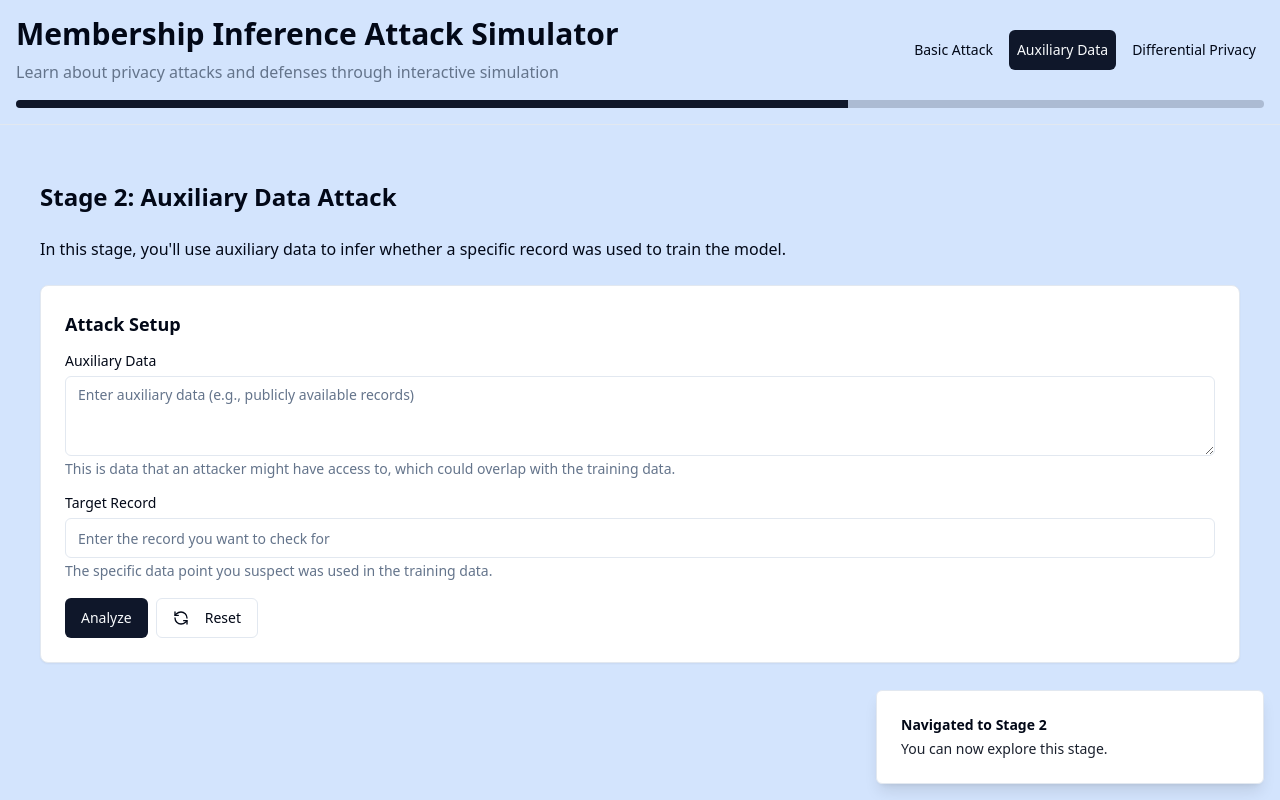
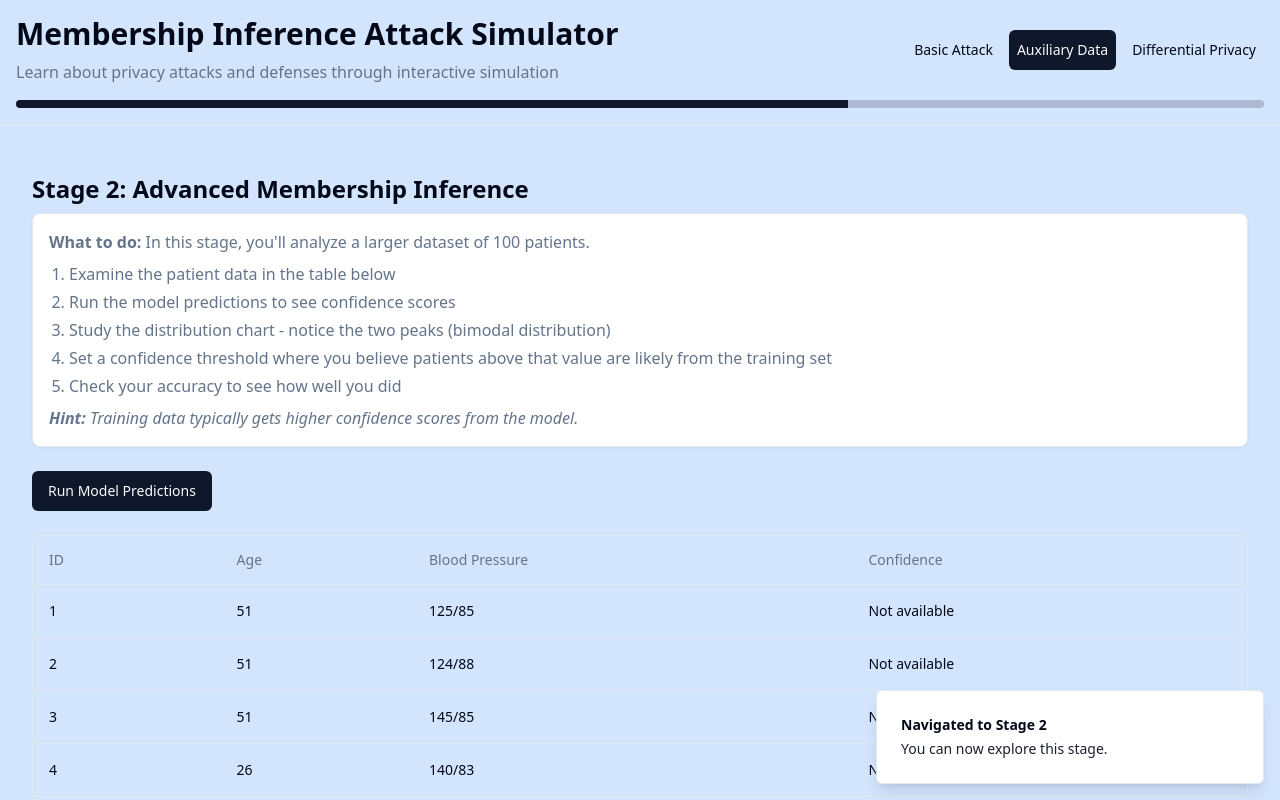
Before and after one commit to andrew-medrano/privacy-attack-explorer, a React (Vite) app: page /simulator in a window 1280 px wide. Both pictures are taken after a click on the button "Auxiliary Data". Shown: the top 800 px of the page. Built offline with nearby package versions, Linux system fonts and the light colour scheme.

Commit message:
Reverted to commit 055605c2da98392fbda74b9dc74f449b11af2534

```diff
--- a/src/components/stages/StageTwo.tsx
+++ b/src/components/stages/StageTwo.tsx
@@ -1,108 +1,255 @@
-import React, { useState } from 'react';
+import React, { useState, useMemo } from 'react';
 import { Card } from "@/components/ui/card";
 import { Button } from "@/components/ui/button";
-import { Input } from "@/components/ui/input";
-import { Textarea } from "@/components/ui/textarea";
-import { Badge } from "@/components/ui/badge";
-import { ArrowRight, RefreshCcw } from 'lucide-react';
+import { Slider } from "@/components/ui/slider";
+import { ScrollArea } from "@/components/ui/scroll-area";
+import { Table, TableBody, TableCell, TableHead, TableHeader, TableRow } from "@/components/ui/table";
+import { LineChart, Line, XAxis, YAxis, CartesianGrid, Tooltip, Legend, ReferenceLine } from 'recharts';
 import { useToast } from "@/hooks/use-toast";
 
 interface StageTwoProps {
   onComplete: () => void;
 }
 
+interface Patient {
+  id: number;
+  age: number;
+  bloodPressure: string;
+  confidence: number;
+  wasInTraining: boolean;
+}
+
+const generatePatients = (count: number): Patient[] => {
+  return Array.from({ length: count }, (_, i) => ({
+    id: i + 1,
+    age: Math.floor(Math.random() * 50) + 25,
+    bloodPressure: `${Math.floor(Math.random() * 40) + 120}/${Math.floor(Math.random() * 20) + 70}`,
+    confidence: 0,
+    wasInTraining: i < count * 0.2, // 20% of patients are in training set
+  }));
+};
+
+const generateConfidence = (wasInTraining: boolean): number => {
+  const baseMean = wasInTraining ? 90 : 65; // Changed from 80 to 90 for training data
+  const noise = (Math.random() - 0.5) * 15;
+  return Math.min(Math.max(Math.round(baseMean + noise), 50), 95);
+};
+
 const StageTwo: React.FC<StageTwoProps> = ({ onComplete }) => {
-  const [auxiliaryData, setAuxiliaryData] = useState("");
-  const [targetRecord, setTargetRecord] = useState("");
-  const [attackSuccess, setAttackSuccess] = useState<boolean | null>(null);
+  const [patients, setPatients] = useState<Patient[]>(generatePatients(100));
+  const [threshold, setThreshold] = useState([70]);
+  const [modelRun, setModelRun] = useState(false);
+  const [submitted, setSubmitted] = useState(false);
+  const [results, setResults] = useState<{ accuracy: number; truePositives: number; totalPredicted: number } | null>(null);
   const { toast } = useToast();
 
-  const handleAnalyze = () => {
-    // Basic analysis - check if auxiliary data contains the target record
-    const success = auxiliaryData.toLowerCase().includes(targetRecord.toLowerCase());
-    setAttackSuccess(success);
+  const runModel = () => {
+    const updatedPatients = patients.map(patient => ({
+      ...patient,
+      confidence: generateConfidence(patient.wasInTraining)
+    }));
+    setPatients(updatedPatients);
+    setModelRun(true);
+    toast({
+      title: "Model predictions complete",
+      description: "Analyze the confidence distribution to set your threshold.",
+    });
+  };
 
-    if (success) {
+  const confidenceData = useMemo(() => {
+    if (!modelRun) return [];
+
+    const bins: { range: string; count: number; trainingCount: number; nonTrainingCount: number }[] = [];
+    for (let i = 50; i < 96; i += 5) {
+      const inRange = patients.filter(p => p.confidence >= i && p.confidence < i + 5);
+      const trainingInRange = inRange.filter(p => p.wasInTraining);
+
+      bins.push({
+        range: `${i}-${i+4}`,
+        count: inRange.length,
+        trainingCount: trainingInRange.length,
+        nonTrainingCount: inRange.length - trainingInRange.length
+      });
+    }
+    return bins;
+  }, [patients, modelRun]);
+
+  const checkAccuracy = () => {
+    const predictedPositives = patients.filter(p => p.confidence >= threshold[0]);
+    const truePositives = predictedPositives.filter(p => p.wasInTraining);
+
+    const accuracy = predictedPositives.length > 0
+      ? (truePositives.length / predictedPositives.length) * 100
+      : 0;
+
+    setResults({
+      accuracy,
+      truePositives: truePositives.length,
+      totalPredicted: predictedPositives.length
+    });
+
+    setSubmitted(true);
     toast({
-        title: "Attack Successful!",
-        description: "The auxiliary data contains the target record, indicating a successful membership inference attack.",
+      title: "Results",
+      description: `Your threshold identified training set members with ${accuracy.toFixed(1)}% accuracy.`,
     });
-    } else {
+
+    if (accuracy >= 60) {
       toast({
-        title: "Attack Failed",
-        description: "The auxiliary data does not contain the target record.",
-        variant: "destructive",
+        title: "Stage Complete!",
+        description: "You've successfully demonstrated understanding of confidence thresholds.",
       });
     }
   };
 
-  const handleReset = () => {
-    setAuxiliaryData("");
-    setTargetRecord("");
-    setAttackSuccess(null);
-  };
+  return (
+    <div className="w-full p-4 space-y-4">
+      <div className="flex flex-col gap-2">
+        <h2 className="text-2xl font-bold">Stage 2: Advanced Membership Inference</h2>
 
-  return (
-    <div className="w-full p-6 space-y-6">
-      <h2 className="text-2xl font-bold">Stage 2: Auxiliary Data Attack</h2>
-      <p>
-        In this stage, you'll use auxiliary data to infer whether a specific record was used to train the model.
+        <Card className="p-4 mb-4">
+          <p className="text-muted-foreground mb-2">
+            <strong>What to do:</strong> In this stage, you'll analyze a larger dataset of 100 patients.
           </p>
+          <ol className="list-decimal pl-5 space-y-1 text-muted-foreground">
+            <li>Examine the patient data in the table below</li>
+            <li>Run the model predictions to see confidence scores</li>
+            <li>Study the distribution chart - notice the two peaks (bimodal distribution)</li>
+            <li>Set a confidence threshold where you believe patients above that value are likely from the training set</li>
+            <li>Check your accuracy to see how well you did</li>
+          </ol>
+          <p className="text-muted-foreground mt-2 italic">
+            <strong>Hint:</strong> Training data typically gets higher confidence scores from the model.
+          </p>
+        </Card>
 
-      <Card className="p-6 space-y-4">
-        <h3 className="text-lg font-semibold">Attack Setup</h3>
-        <div>
-          <label className="block text-sm font-medium leading-none mb-2">Auxiliary Data</label>
-          <Textarea
-            placeholder="Enter auxiliary data (e.g., publicly available records)"
-            value={auxiliaryData}
-            onChange={(e) => setAuxiliaryData(e.target.value)}
+        <div className="flex gap-4 mb-4">
+          <Button
+            onClick={runModel}
+            disabled={modelRun && !submitted}
+          >
+            Run Model Predictions
+          </Button>
+          {modelRun && !submitted && (
+            <Button onClick={checkAccuracy}>
+              Check Accuracy
+            </Button>
+          )}
+          {submitted && (
+            <Button onClick={onComplete}>
+              Next Stage
+            </Button>
+          )}
+        </div>
+
+        {modelRun && (
+          <div className="space-y-6">
+            <div className="grid grid-cols-1 md:grid-cols-2 gap-4">
+              <Card className="p-4">
+                <h3 className="text-lg font-semibold mb-4">Confidence Distribution</h3>
+                <div className="h-64">
+                  <LineChart width={600} height={200} data={confidenceData}>
+                    <CartesianGrid strokeDasharray="3 3" />
+                    <XAxis dataKey="range" />
+                    <YAxis />
+                    <Tooltip />
+                    <Legend />
+                    <Line
+                      type="monotone"
+                      dataKey="count"
+                      name="Total Patients"
+                      stroke="#9b87f5"
+                      strokeWidth={2}
                     />
-          <span className="text-sm text-muted-foreground">
-            This is data that an attacker might have access to, which could overlap with the training data.
-          </span>
-        </div>
-        <div>
-          <label className="block text-sm font-medium leading-none mb-2">Target Record</label>
-          <Input
-            type="text"
-            placeholder="Enter the record you want to check for"
-            value={targetRecord}
-            onChange={(e) => setTargetRecord(e.target.value)}
+                    <ReferenceLine
+                      x={`${Math.floor(threshold[0] / 5) * 5}-${Math.floor(threshold[0] / 5) * 5 + 4}`}
+                      stroke="red"
+                      strokeDasharray="3 3"
+                      label={{ value: `Threshold: ${threshold[0]}%`, position: 'top' }}
                     />
-          <span className="text-sm text-muted-foreground">
-            The specific data point you suspect was used in the training data.
-          </span>
-        </div>
-        <div className="flex gap-2">
-          <Button onClick={handleAnalyze}>Analyze</Button>
-          <Button variant="outline" onClick={handleReset}>
-            <RefreshCcw className="mr-2" />
-            Reset
-          </Button>
+                  </LineChart>
                 </div>
               </Card>
 
-      {attackSuccess !== null && (
-        <Card className="p-6">
-          <h3 className="text-lg font-semibold">Attack Result</h3>
-          {attackSuccess ? (
-            <Badge variant="success">Successful Attack</Badge>
-          ) : (
-            <Badge variant="destructive">Attack Failed</Badge>
-          )}
+              {submitted && results && (
+                <Card className="p-4">
+                  <h3 className="text-lg font-semibold mb-4">Results Analysis</h3>
+                  <div className="space-y-2">
+                    <p>
+                      <span className="font-medium">Accuracy:</span>{" "}
+                      {results.accuracy.toFixed(1)}%
+                    </p>
+                    <p>
+                      <span className="font-medium">Correctly Identified Training Data:</span>{" "}
+                      {results.truePositives} out of {results.totalPredicted} predictions
+                    </p>
+                    <p className="text-sm text-muted-foreground mt-4">
+                      Patients with confidence ≥ {threshold[0]}% were classified as training data
+                    </p>
+                    <div className="mt-6 p-4 bg-muted/50 rounded-lg">
+                      <p className="text-sm text-muted-foreground">
+                        With auxiliary data (age and blood pressure), the model shows a clearer
+                        separation between training and non-training data. This additional information
+                        makes it easier to distinguish between patients who were part of the training
+                        set (clustering around 90% confidence) and those who weren't (around 65% confidence),
+                        demonstrating how auxiliary data can enhance membership inference attacks.
+                      </p>
+                    </div>
+                  </div>
                 </Card>
               )}
+            </div>
 
-      {attackSuccess && (
-        <Button
-          onClick={onComplete}
-          className="bg-[#F2FCE2] hover:bg-green-100 text-green-800"
+            <div className="space-y-2">
+              <label className="text-sm font-medium">Confidence Threshold</label>
+              <Slider
+                defaultValue={[70]}
+                max={95}
+                min={50}
+                step={1}
+                value={threshold}
+                onValueChange={setThreshold}
+                disabled={submitted}
+              />
+              <span className="text-sm text-muted-foreground">
+                Threshold: {threshold[0]}% confidence
+              </span>
+            </div>
+          </div>
+        )}
+
+        <ScrollArea className="h-[400px] border rounded-md">
+          <Table>
+            <TableHeader>
+              <TableRow>
+                <TableHead>ID</TableHead>
+                <TableHead>Age</TableHead>
+                <TableHead>Blood Pressure</TableHead>
+                <TableHead>Confidence</TableHead>
+                {submitted && <TableHead>In Training</TableHead>}
+              </TableRow>
+            </TableHeader>
+            <TableBody>
+              {patients.map((patient) => (
+                <TableRow
+                  key={patient.id}
+                  className={modelRun && submitted && patient.confidence >= threshold[0] ?
+                    (patient.wasInTraining ? 'bg-green-100' : 'bg-red-100') : ''
+                  }
                 >
-          Next Stage
-          <ArrowRight className="ml-2" />
-        </Button>
+                  <TableCell>{patient.id}</TableCell>
+                  <TableCell>{patient.age}</TableCell>
+                  <TableCell>{patient.bloodPressure}</TableCell>
+                  <TableCell>{modelRun ? `${patient.confidence}%` : 'Not available'}</TableCell>
+                  {submitted && (
+                    <TableCell>{patient.wasInTraining ? 'Yes' : 'No'}</TableCell>
                   )}
+                </TableRow>
+              ))}
+            </TableBody>
+          </Table>
+        </ScrollArea>
+      </div>
     </div>
   );
 };
```
Also changed, not shown: src/components/stages/StageOne.tsx (+6 -6 lines), src/components/stages/StageThree.tsx (+5 -13 lines). Lines whose indentation alone changed are shown as unchanged.
